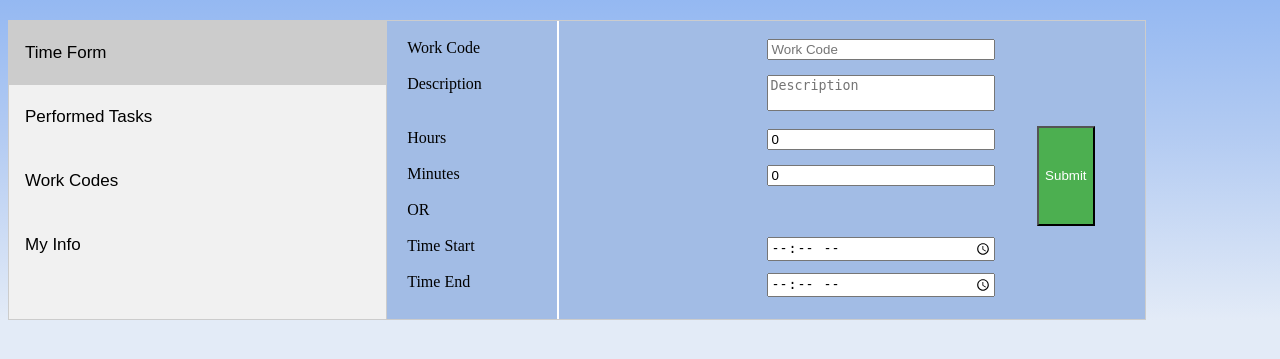
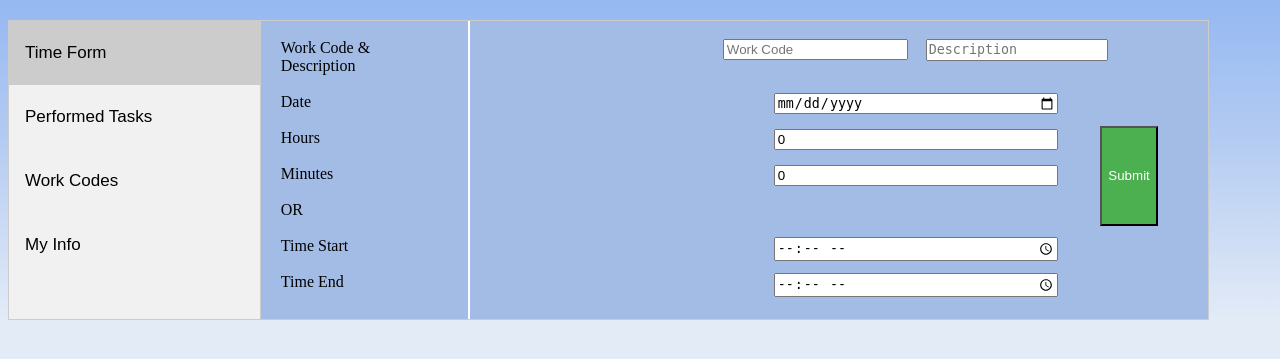
Before and after one commit to mankek/Time-Tracker, a Django app: a page that uses tracker/templates/tracker/index.html in a window 1280 px wide. Shown: the part 47-406 px from the top of the page. Run offline with Django 3.2, Linux system fonts and the light colour scheme; data comes from the database, SQL or seed files in the repository; both versions use the stored data as it was after the commit.

Commit message:
Can enter date (not future dates)

```diff
--- a/tracker/models.py
+++ b/tracker/models.py
@@ -25,6 +25,6 @@ class Time(models.Model):
 
     time_hours = models.SmallIntegerField(default=0)
     time_minutes = models.IntegerField(default=0)
-    date_performed = models.DateField(auto_now=True)
+    date_performed = models.DateField()
     task_performed = models.ForeignKey(Task, on_delete=models.CASCADE)
     task_text = models.CharField(max_length=200)
--- a/tracker/static/tracker/tracker.css
+++ b/tracker/static/tracker/tracker.css
@@ -14,11 +14,21 @@ body{
     border-right: 2px solid white;
     padding-right: 20px;
 }
-input[type=time], input[type=number], input[name=code], textarea {
+input[type=time], input[type=number], input[type=date] {
     position: absolute;
     float: left;
     right: 150px;
     width: 30%;
+}
+input[name=code]{
+    position: absolute;
+    right: 300px;
+}
+textarea {
+    position: absolute;
+    right: 100px;
+    resize: none;
+    height: 22px;
 }
 #submit {
     position: absolute;
@@ -28,14 +38,11 @@ input[type=time], input[type=number], input[name=code], textarea {
     background-color: #4CAF50;
     color: white;
 }
-textarea {
-    resize: none;
-}
 .tab{
     float: left;
     border: 1px solid #ccc;
     background-color: #f1f1f1;
-    width: 30%;
+    width: 20%;
     height: 300px;
 }
 .tab button{
@@ -60,7 +67,7 @@ textarea {
 .tabcontent{
     float: left;
     border: 1px solid #ccc;
-    width: 60%;
+    width: 75%;
     border-left: none;
     height: 300px;
     background-color: #a2bce5;
--- a/tracker/templates/tracker/index.html
+++ b/tracker/templates/tracker/index.html
@@ -38,8 +38,8 @@
                 {% csrf_token %}
                 <div id="labels">
                     <br>
-                    <label>Work Code</label><br><br>
-                    <label>Description</label><br><br><br>
+                    <label>Work Code & Description</label><br><br>
+                    <label>Date</label><br><br>
                     <label>Hours</label><br><br>
                     <label>Minutes</label><br><br>
                     OR
@@ -50,9 +50,9 @@
                 </div>
                 <div id="inputs">
                     <br>
-                    <input list="code_options" name="code" required autocomplete="off" placeholder="Work Code"><br><br>
-                    <textarea name="task" required autocomplete="off" placeholder="Description"></textarea><br><br><br>
-                    <input type="number" name="hours" value="0" max="9" placeholder="hours"><br><br>
+                    <input list="code_options" name="code" required autocomplete="off" placeholder="Work Code"><textarea name="task" required autocomplete="off" placeholder="Description"></textarea><br><br><br>
+                    <input type="date" name="date"><br><br>
+                    <input type="number" name="hours" value="0" max="9"><br><br>
                     <input type="number" name="minutes" value="0" max="59"><br><br>
                     <br>
                     <br>
--- a/tracker/views.py
+++ b/tracker/views.py
@@ -33,6 +33,10 @@ def process_entry(request, in_username):
         try:
             in_code = request.POST['code']
             in_task = request.POST['task']
+            in_date = request.POST['date']
+            if datetime.date(int(in_date.split("-")[0]), int(in_date.split("-")[1]), int(in_date.split("-")[2])) > datetime.date.today():
+                messages.warning(request, 'You cannot input a future task!')
+                return redirect('tracker:index', in_username=in_username)
             if request.POST['start'] and request.POST['end']:
                 # convert times to time difference in hours and minutes
                 current_date = datetime.date.today()
@@ -57,7 +61,7 @@ def process_entry(request, in_username):
                     selected_user = User.objects.get(username_text=in_username)
                     selected_code = Code.objects.get(code_text=in_code)
                     selected_task = Task.objects.filter(task_code=selected_code.pk).get(performed_by=selected_user.pk)
-                    selected_task.time_set.create(time_hours=in_hours, time_minutes=in_minutes, task_text=in_task)
+                    selected_task.time_set.create(time_hours=in_hours, time_minutes=in_minutes, task_text=in_task, date_performed=in_date)
                     selected_task.save()
                     messages.success(request, 'Task successfully saved!')
                     return redirect('tracker:index', in_username=in_username)
@@ -69,7 +73,7 @@ def process_entry(request, in_username):
             selected_user.task_set.create(task_code=selected_code)
             selected_user.save()
             selected_task = Task.objects.filter(task_code=selected_code.pk).get(performed_by=selected_user.pk)
-            selected_task.time_set.create(time_hours=in_hours, time_minutes=in_minutes, task_text=in_task)
+            selected_task.time_set.create(time_hours=in_hours, time_minutes=in_minutes, task_text=in_task, date_performed=in_date)
             selected_task.save()
             messages.success(request, 'Task successfully saved!')
             return redirect('tracker:index', in_username=in_username)
```
Also changed, not shown: db.sqlite3, tracker/migrations/0008_auto_20180925_0925.py (added).
